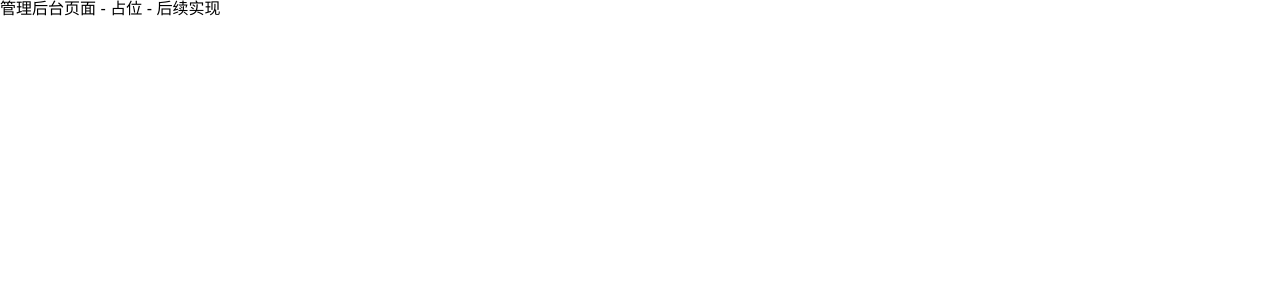
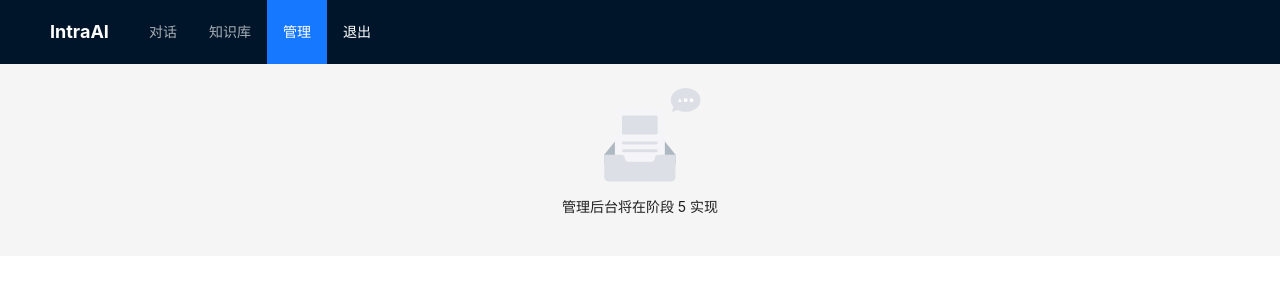
Before and after one commit to nanda-111/IntraAI, a Vue app in the folder frontend/: page /admin in a window 1280 px wide. Shown: the top 300 px of the page. Built offline with nearby package versions, Linux system fonts and the light colour scheme; sample sign-in values are in the browser's storage.

Commit message:
feat: add navigation bar and empty state placeholders for chat and admin views
ChatView and AdminView now include a navigation bar with links to all
main sections, logout button, and empty state placeholders indicating
when the full functionality will be implemented (stages 4 and 5).

```diff
--- a/frontend/src/views/AdminView.vue
+++ b/frontend/src/views/AdminView.vue
@@ -1,4 +1,58 @@
-<!-- 管理后台页面（占位） — 后续实现完整功能 -->
+<!-- 管理后台页面占位组件 -->
+<!-- 提供导航栏和空状态提示，完整功能将在阶段 5 实现 -->
 <template>
-  <div>管理后台页面 - 占位 - 后续实现</div>
+  <a-layout>
+    <!-- 页面顶部导航栏 -->
+    <a-layout-header class="header">
+      <!-- 应用 Logo -->
+      <div class="logo">IntraAI</div>
+      <!-- 水平导航菜单，默认选中"管理"项 -->
+      <a-menu theme="dark" mode="horizontal" :selected-keys="['admin']">
+        <a-menu-item key="chat" @click="$router.push('/')">对话</a-menu-item>
+        <a-menu-item key="knowledge" @click="$router.push('/knowledge')">知识库</a-menu-item>
+        <a-menu-item key="admin">管理</a-menu-item>
+      </a-menu>
+      <!-- 退出登录按钮 -->
+      <a-button type="text" style="color: white" @click="handleLogout">退出</a-button>
+    </a-layout-header>
+    <!-- 页面主内容区域 -->
+    <a-layout-content style="padding: 24px; display: flex; justify-content: center; align-items: center;">
+      <!-- 空状态提示：管理后台功能尚未实现 -->
+      <a-empty description="管理后台将在阶段 5 实现" />
+    </a-layout-content>
+  </a-layout>
 </template>
+
+<script setup>
+import { useRouter } from 'vue-router'
+import { useAuthStore } from '../stores/auth'
+
+// 路由实例
+const router = useRouter()
+// 认证状态管理
+const authStore = useAuthStore()
+
+/**
+ * 处理退出登录
+ * 清除认证信息并跳转到登录页
+ */
+function handleLogout() {
+  authStore.logout()
+  router.push('/login')
+}
+</script>
+
+<style scoped>
+/* 顶部导航栏布局：水平排列子元素 */
+.header {
+  display: flex;
+  align-items: center;
+}
+/* Logo 样式 */
+.logo {
+  color: white;
+  font-size: 18px;
+  font-weight: bold;
+  margin-right: 24px;
+}
+</style>
--- a/frontend/src/views/ChatView.vue
+++ b/frontend/src/views/ChatView.vue
@@ -1,4 +1,63 @@
-<!-- 聊天页面（占位） — 后续在 Task 2.6 中实现完整功能 -->
+<!-- 对话页面占位组件 -->
+<!-- 提供导航栏和空状态提示，完整功能将在阶段 4 实现 -->
 <template>
-  <div>聊天页面 - 占位 - 后续实现</div>
+  <a-layout>
+    <!-- 页面顶部导航栏 -->
+    <a-layout-header class="header">
+      <!-- 应用 Logo -->
+      <div class="logo">IntraAI</div>
+      <!-- 水平导航菜单，默认选中"对话"项 -->
+      <a-menu theme="dark" mode="horizontal" :selected-keys="['chat']">
+        <a-menu-item key="chat">对话</a-menu-item>
+        <a-menu-item key="knowledge" @click="$router.push('/knowledge')">知识库</a-menu-item>
+        <!-- 仅管理员可见的管理菜单项 -->
+        <a-menu-item key="admin" v-if="authStore.user?.is_admin" @click="$router.push('/admin')">管理</a-menu-item>
+      </a-menu>
+      <!-- 退出登录按钮 -->
+      <a-button type="text" style="color: white" @click="handleLogout">退出</a-button>
+    </a-layout-header>
+    <!-- 页面主内容区域 -->
+    <a-layout-content style="padding: 24px; display: flex; justify-content: center; align-items: center;">
+      <!-- 空状态提示：对话功能尚未实现 -->
+      <a-empty description="对话功能将在阶段 4 实现" />
+    </a-layout-content>
+  </a-layout>
 </template>
+
+<script setup>
+import { onMounted } from 'vue'
+import { useRouter } from 'vue-router'
+import { useAuthStore } from '../stores/auth'
+
+// 路由实例
+const router = useRouter()
+// 认证状态管理
+const authStore = useAuthStore()
+
+/**
+ * 处理退出登录
+ * 清除认证信息并跳转到登录页
+ */
+function handleLogout() {
+  authStore.logout()
+  router.push('/login')
+}
+
+// 页面加载时获取当前用户信息
+onMounted(() => authStore.fetchUser())
+</script>
+
+<style scoped>
+/* 顶部导航栏布局：水平排列子元素 */
+.header {
+  display: flex;
+  align-items: center;
+}
+/* Logo 样式 */
+.logo {
+  color: white;
+  font-size: 18px;
+  font-weight: bold;
+  margin-right: 24px;
+}
+</style>
```
